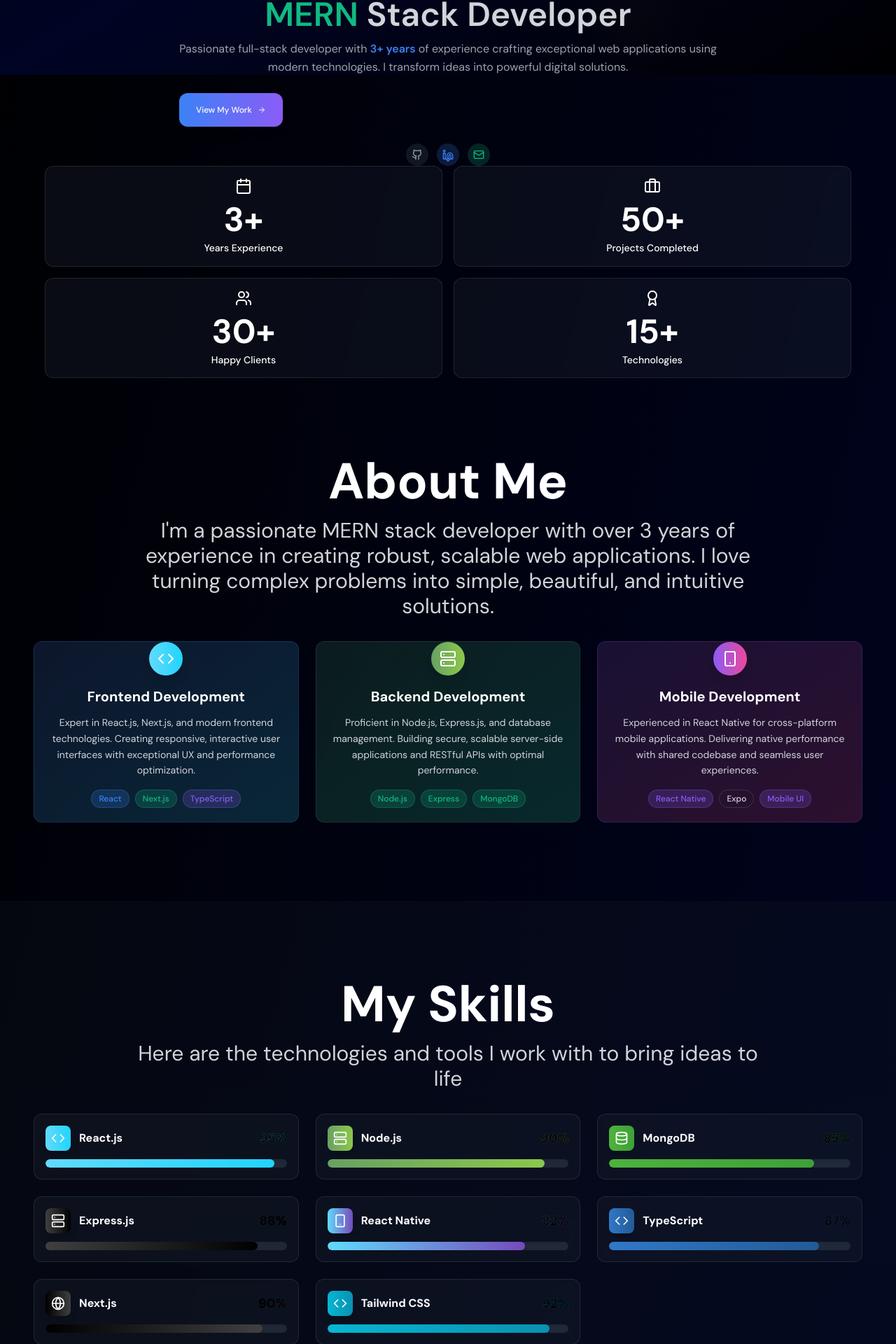
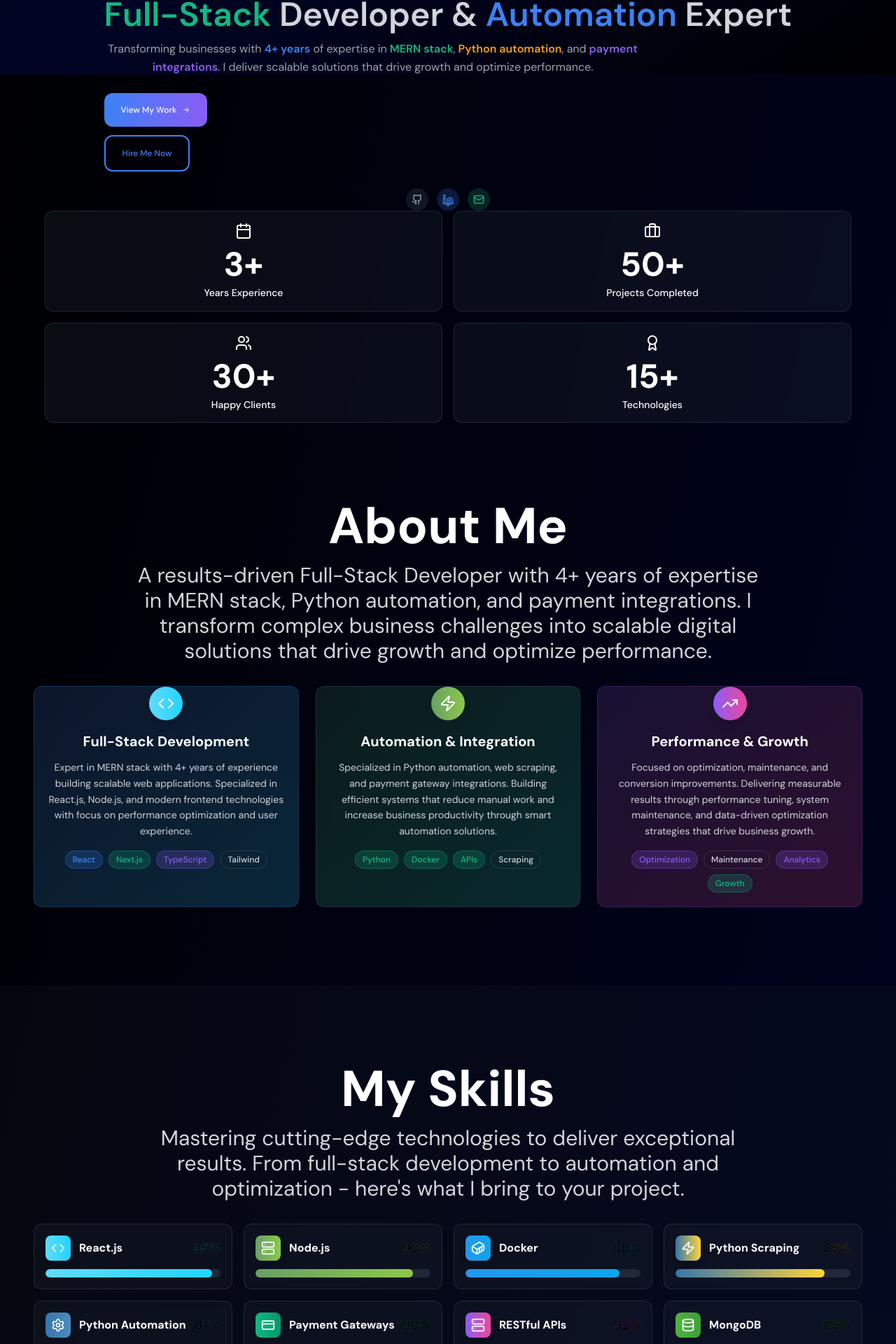
Before and after one commit to arshmanahmad/My-Profile, a React (Vite) app: page / in a window 1280 px wide. Shown: the part 693-2613 px from the top of the page at 70% size. Built offline with nearby package versions, Linux system fonts and the light colour scheme.

Commit message:
feat: update

```diff
--- a/src/components/About.jsx
+++ b/src/components/About.jsx
@@ -1,6 +1,6 @@
 import React from "react";
 import { motion } from "framer-motion";
-import { Code, Server, Smartphone } from "lucide-react";
+import { Code, Server, Smartphone, Container, Zap, CreditCard, Wrench, TrendingUp } from "lucide-react";
 import { Card, CardContent } from "./Card";
 import { Badge } from "./Badge";
 
@@ -8,36 +8,36 @@ const About = () => {
   const aboutCards = [
     {
       icon: Code,
-      title: "Frontend Development",
-      description: "Expert in React.js, Next.js, and modern frontend technologies. Creating responsive, interactive user interfaces with exceptional UX and performance optimization.",
-      tech: ["React", "Next.js", "TypeScript"],
+      title: "Full-Stack Development",
+      description: "Expert in MERN stack with 4+ years of experience building scalable web applications. Specialized in React.js, Node.js, and modern frontend technologies with focus on performance optimization and user experience.",
+      tech: ["React", "Next.js", "TypeScript", "Tailwind"],
       gradient: "from-[#1E3A8A]/20 to-[#0891B2]/20",
       borderColor: "border-[#3B82F6]/20",
       hoverBorderColor: "hover:border-[#60A5FA]/40",
       iconGradient: "from-[#61DAFB] to-[#21D4FD]",
-      techVariants: ["default", "secondary", "purple"]
+      techVariants: ["default", "secondary", "purple", "outline"]
     },
     {
-      icon: Server,
-      title: "Backend Development",
-      description: "Proficient in Node.js, Express.js, and database management. Building secure, scalable server-side applications and RESTful APIs with optimal performance.",
-      tech: ["Node.js", "Express", "MongoDB"],
+      icon: Zap,
+      title: "Automation & Integration",
+      description: "Specialized in Python automation, web scraping, and payment gateway integrations. Building efficient systems that reduce manual work and increase business productivity through smart automation solutions.",
+      tech: ["Python", "Docker", "APIs", "Scraping"],
       gradient: "from-[#14532D]/20 to-[#059669]/20",
       borderColor: "border-[#10B981]/20",
       hoverBorderColor: "hover:border-[#34D399]/40",
       iconGradient: "from-[#68A063] to-[#8CC84B]",
-      techVariants: ["success", "secondary", "success"]
+      techVariants: ["success", "secondary", "success", "outline"]
     },
     {
-      icon: Smartphone,
-      title: "Mobile Development",
-      description: "Experienced in React Native for cross-platform mobile applications. Delivering native performance with shared codebase and seamless user experiences.",
-      tech: ["React Native", "Expo", "Mobile UI"],
+      icon: TrendingUp,
+      title: "Performance & Growth",
+      description: "Focused on optimization, maintenance, and conversion improvements. Delivering measurable results through performance tuning, system maintenance, and data-driven optimization strategies that drive business growth.",
+      tech: ["Optimization", "Maintenance", "Analytics", "Growth"],
       gradient: "from-[#581C87]/20 to-[#BE185D]/20",
       borderColor: "border-[#8B5CF6]/20",
       hoverBorderColor: "hover:border-[#A78BFA]/40",
       iconGradient: "from-[#8B5CF6] to-[#EC4899]",
-      techVariants: ["purple", "outline", "purple"]
+      techVariants: ["purple", "outline", "purple", "success"]
     }
   ];
 
--- a/src/components/Contact.jsx
+++ b/src/components/Contact.jsx
@@ -92,8 +92,11 @@ const Contact = () => {
           className="pt-2 sm:pt-4 md:pt-8"
         >
           <h3 className="text-[#FFFFFF] font-semibold text-sm sm:text-base md:text-lg mb-2 sm:mb-3 md:mb-4">
-            Connect with me
+            Ready to get started?
           </h3>
+          <p className="text-[#9CA3AF] text-xs sm:text-sm mb-3 sm:mb-4">
+            Let's discuss your project and how I can help you achieve your goals.
+          </p>
           <div className="flex gap-2 sm:gap-3 md:gap-4">
             {socialLinks.map((link, index) => (
               <motion.a
@@ -124,24 +127,28 @@ const Contact = () => {
       >
         <div className="bg-[#1F2937]/30 backdrop-blur-sm rounded-xl border border-[#374151]/50 p-6 md:p-8">
           <h3 className="text-[#FFFFFF] font-bold text-lg md:text-xl mb-4">
-            Let's Work Together
+            Ready to Transform Your Business?
           </h3>
           <p className="text-[#D1D5DB] text-sm md:text-base mb-6">
-            I'm always interested in new opportunities and exciting projects.
-            Feel free to reach out if you'd like to discuss a potential collaboration.
+            Let's discuss how my expertise in full-stack development, automation, and optimization can drive your success.
+            I deliver measurable results that impact your bottom line.
           </p>
           <div className="space-y-4">
             <div className="flex items-center gap-3 text-[#D1D5DB]">
               <div className="w-2 h-2 bg-[#10B981] rounded-full"></div>
-              <span className="text-sm">Available for freelance work</span>
+              <span className="text-sm font-medium">🚀 Available for immediate projects</span>
             </div>
             <div className="flex items-center gap-3 text-[#D1D5DB]">
               <div className="w-2 h-2 bg-[#3B82F6] rounded-full"></div>
-              <span className="text-sm">Open to full-time opportunities</span>
+              <span className="text-sm font-medium">💼 Open to full-time positions</span>
             </div>
             <div className="flex items-center gap-3 text-[#D1D5DB]">
               <div className="w-2 h-2 bg-[#8B5CF6] rounded-full"></div>
-              <span className="text-sm">Interested in startup projects</span>
+              <span className="text-sm font-medium">⚡ Specialized in automation & optimization</span>
+            </div>
+            <div className="flex items-center gap-3 text-[#D1D5DB]">
+              <div className="w-2 h-2 bg-[#F59E0B] rounded-full"></div>
+              <span className="text-sm font-medium">💰 Payment gateway integration expert</span>
             </div>
           </div>
         </div>
--- a/src/components/Hero.jsx
+++ b/src/components/Hero.jsx
@@ -109,7 +109,7 @@ const Hero = ({
               transition={{ delay: 0.6 }}
               className="text-xl sm:text-2xl md:text-3xl lg:text-4xl xl:text-5xl text-[#D1D5DB] mb-3 sm:mb-4 md:mb-6 font-semibold"
             >
-              <span className="text-[#10B981]">MERN</span> Stack Developer
+              <span className="text-[#10B981]">Full-Stack</span> Developer & <span className="text-[#3B82F6]">Automation</span> Expert
             </motion.h2>
 
             <motion.p
@@ -118,9 +118,11 @@ const Hero = ({
               transition={{ delay: 0.8 }}
               className="text-base sm:text-lg md:text-xl lg:text-2xl text-[#9CA3AF] max-w-3xl leading-relaxed"
             >
-              Passionate full-stack developer with <span className="text-[#3B82F6] font-semibold">3+ years</span> of
-              experience crafting exceptional web applications using modern technologies. I transform ideas into
-              powerful digital solutions.
+              Transforming businesses with <span className="text-[#3B82F6] font-semibold">4+ years</span> of expertise in
+              <span className="text-[#10B981] font-semibold"> MERN stack</span>,
+              <span className="text-[#F59E0B] font-semibold"> Python automation</span>, and
+              <span className="text-[#8B5CF6] font-semibold"> payment integrations</span>.
+              I deliver scalable solutions that drive growth and optimize performance.
             </motion.p>
           </div>
 
@@ -130,6 +132,7 @@ const Hero = ({
             transition={{ delay: 1 }}
             className="flex flex-col sm:flex-row gap-3 sm:gap-4 justify-center lg:justify-start mb-6 sm:mb-8"
           >
+            <div className="flex flex-col sm:flex-row gap-3 sm:gap-4">
               <Button
                 size="lg"
                 className="bg-gradient-to-r from-[#3B82F6] to-[#8B5CF6] hover:from-[#2563EB] hover:to-[#7C3AED] text-[#FFFFFF] shadow-lg hover:shadow-xl transition-all duration-300 transform hover:scale-105 text-xs sm:text-sm md:text-base px-4 sm:px-6 md:px-8 py-2 sm:py-3"
@@ -137,6 +140,15 @@ const Hero = ({
               >
                 View My Work <ArrowRight className="ml-2 w-3 h-3 sm:w-4 sm:h-4" />
               </Button>
+              <Button
+                size="lg"
+                variant="outline"
+                className="border-[#10B981] text-[#10B981] hover:bg-[#10B981] hover:text-[#FFFFFF] shadow-lg hover:shadow-xl transition-all duration-300 transform hover:scale-105 text-xs sm:text-sm md:text-base px-4 sm:px-6 md:px-8 py-2 sm:py-3"
+                onClick={() => document.getElementById('contact')?.scrollIntoView({ behavior: 'smooth' })}
+              >
+                Hire Me Now
+              </Button>
+            </div>
           </motion.div>
 
           {/* Social Links */}
--- a/src/components/Projects.jsx
+++ b/src/components/Projects.jsx
@@ -12,7 +12,6 @@ const Projects = ({ projects = [] }) => {
       image: "/src/assets/projectsImages/hr7.png",
       url: "https://hr-portal-nu.vercel.app/",
       tech: ["React", "TypeScript", "Vite", "Tailwind"],
-      featured: true,
       gradient: "from-[#8B5CF6] to-[#EC4899]",
     },
     {
@@ -46,6 +45,15 @@ const Projects = ({ projects = [] }) => {
       url: "https://weather-new-app.vercel.app/",
       tech: ["React", "API Integration", "JavaScript"],
       gradient: "from-[#0EA5E9] to-[#3B82F6]",
+    },
+    {
+      title: "SmartLedger System",
+      description: "My flagship application - an advanced ledger management system with intelligent features for financial tracking, reporting, and business analytics. Built with cutting-edge technologies to provide real-time data processing and comprehensive financial insights for modern businesses.",
+      image: "/src/assets/eternal.png",
+      url: "https://smarledger.com",
+      tech: ["React", "Node.js", "MongoDB", "Analytics", "Payment Integration"],
+      featured: true,
+      gradient: "from-[#3B82F6] to-[#1D4ED8]",
     },
     {
       title: "Task Management System",
--- a/src/components/Skills.jsx
+++ b/src/components/Skills.jsx
@@ -1,6 +1,6 @@
 import React from "react";
 import { motion } from "framer-motion";
-import { Code, Server, Database, Smartphone, Globe } from "lucide-react";
+import { Code, Server, Database, Smartphone, Globe, Container, Zap, CreditCard, Wrench, TrendingUp, Settings } from "lucide-react";
 
 const Skills = ({ skills = [] }) => {
   const defaultSkills = [
@@ -17,6 +17,36 @@ const Skills = ({ skills = [] }) => {
       color: "from-[#68A063] to-[#8CC84B]",
     },
     {
+      name: "Docker",
+      level: 88,
+      icon: Container,
+      color: "from-[#2496ED] to-[#0EA5E9]",
+    },
+    {
+      name: "Python Scraping",
+      level: 85,
+      icon: Zap,
+      color: "from-[#3776AB] to-[#FFD43B]",
+    },
+    {
+      name: "Python Automation",
+      level: 87,
+      icon: Settings,
+      color: "from-[#3776AB] to-[#4B8BBE]",
+    },
+    {
+      name: "Payment Gateways",
+      level: 90,
+      icon: CreditCard,
+      color: "from-[#10B981] to-[#059669]",
+    },
+    {
+      name: "RESTful APIs",
+      level: 92,
+      icon: Server,
+      color: "from-[#8B5CF6] to-[#EC4899]",
+    },
+    {
       name: "MongoDB",
       level: 85,
       icon: Database,
@@ -27,6 +57,24 @@ const Skills = ({ skills = [] }) => {
       level: 88,
       icon: Server,
       color: "from-[#404040] to-[#000000]",
+    },
+    {
+      name: "Maintenance",
+      level: 90,
+      icon: Wrench,
+      color: "from-[#F59E0B] to-[#D97706]",
+    },
+    {
+      name: "Optimization",
+      level: 93,
+      icon: TrendingUp,
+      color: "from-[#EF4444] to-[#DC2626]",
+    },
+    {
+      name: "Conversions",
+      level: 88,
+      icon: TrendingUp,
+      color: "from-[#06B6D4] to-[#0891B2]",
     },
     {
       name: "React Native",
@@ -57,7 +105,7 @@ const Skills = ({ skills = [] }) => {
   const displaySkills = skills.length > 0 ? skills : defaultSkills;
 
   return (
-    <div className="grid grid-cols-1 md:grid-cols-2 xl:grid-cols-3 gap-6 sm:gap-8 md:gap-10 lg:gap-12">
+    <div className="grid grid-cols-1 sm:grid-cols-2 lg:grid-cols-3 xl:grid-cols-4 gap-4 sm:gap-6 md:gap-8 lg:gap-10">
       {displaySkills.map((skill, index) => (
         <motion.div
           key={skill.name}
--- a/src/pages/Home.jsx
+++ b/src/pages/Home.jsx
@@ -100,7 +100,7 @@ export default function Portfolio() {
         id="about"
         title="About"
         gradient="Me"
-        subtitle="I'm a passionate MERN stack developer with over 3 years of experience in creating robust, scalable web applications. I love turning complex problems into simple, beautiful, and intuitive solutions."
+        subtitle="A results-driven Full-Stack Developer with 4+ years of expertise in MERN stack, Python automation, and payment integrations. I transform complex business challenges into scalable digital solutions that drive growth and optimize performance."
       >
         <About />
       </Section>
@@ -109,7 +109,7 @@ export default function Portfolio() {
         id="skills"
         title="My"
         gradient="Skills"
-        subtitle="Here are the technologies and tools I work with to bring ideas to life"
+        subtitle="Mastering cutting-edge technologies to deliver exceptional results. From full-stack development to automation and optimization - here's what I bring to your project."
         background
       >
         <Skills />
@@ -119,16 +119,16 @@ export default function Portfolio() {
         id="projects"
         title="Featured"
         gradient="Projects"
-        subtitle="Here are some of my recent projects that showcase my skills and expertise in modern web development"
+        subtitle="Real-world solutions that demonstrate my ability to deliver results. Each project showcases technical expertise, business impact, and client satisfaction."
       >
         <Projects />
       </Section>
 
       <Section
         id="contact"
-        title="Get In"
-        gradient="Touch"
-        subtitle="Ready to work together? Let's discuss your project and bring your ideas to life with cutting-edge technology."
+        title="Let's Work"
+        gradient="Together"
+        subtitle="Ready to transform your business with innovative solutions? Let's discuss how my expertise in full-stack development, automation, and optimization can drive your success."
         background
       >
         <Contact />
```
Lines whose indentation alone changed are shown as unchanged.
